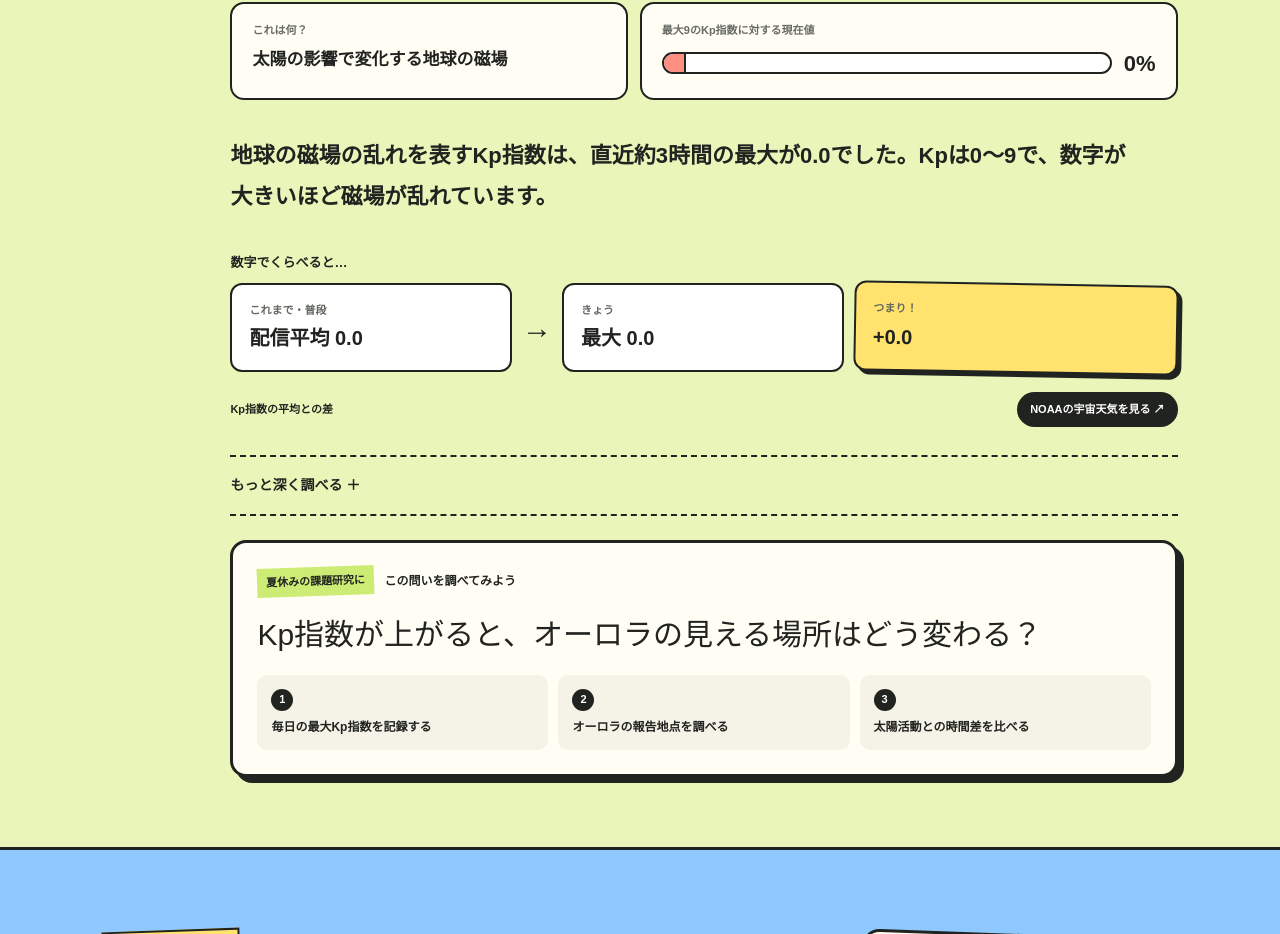
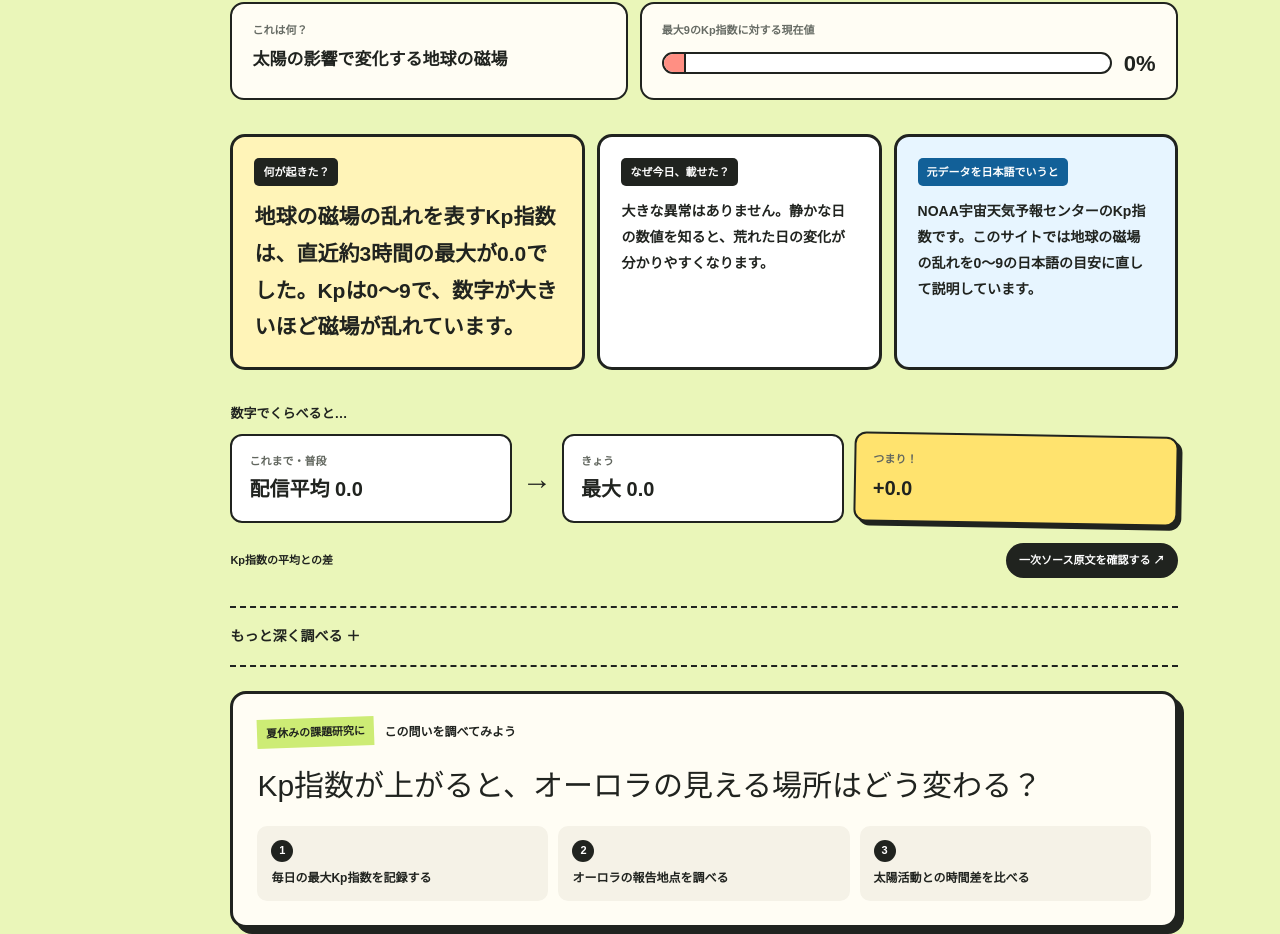
Before and after one commit to 77aoten-droid/odd-hours-jp, a Next.js app: page / in a window 1280 px wide. Shown: the part 2019-2953 px from the top of the page. Built offline with nearby package versions, Linux system fonts and the light colour scheme; no server answers.

Commit message:
Make every observation self explanatory

```diff
--- a/app/page.tsx
+++ b/app/page.tsx
@@ -47,6 +47,19 @@ function day(ago: number) {
 
 function normalWiki(article: string) {
   return !/^(Main_Page|Special:|Wikipedia:|File:|Portal:|Cookie)/.test(article);
+}
+
+function sourceInJapanese(story: Story) {
+  if (story.source.includes("wikipedia.org")) {
+    return `Wikimediaが集計した英語版Wikipediaの閲覧順位と閲覧回数です。このサイトでは項目名・人物や作品の概要・前日からの順位変化を日本語にして掲載しています。`;
+  }
+  if (story.source.includes("earthquake.usgs.gov")) {
+    return "米国地質調査所（USGS）の観測記録です。このサイトでは場所、規模、24時間件数、7日平均との違いを日本語で整理しています。";
+  }
+  if (story.source.includes("eonet.gsfc.nasa.gov")) {
+    return "NASA EONETの進行中イベントです。このサイトでは英語の分類名と主な登録例を日本語にし、直近30日の件数として整理しています。";
+  }
+  return "NOAA宇宙天気予報センターのKp指数です。このサイトでは地球の磁場の乱れを0〜9の日本語の目安に直して説明しています。";
 }
 
 async function translateToJapanese(text: string) {
@@ -116,7 +129,9 @@ async function collectStories(): Promise<Story[]> {
     stories.push({
       genre: "みんなが急に調べたもの",
       icon: "🔎",
-      hook: rising.old ? `たった1日で、${rising.jump}人抜き！` : "きのうまで圏外、きょう急浮上！",
+      hook: rising.old
+        ? `英語版Wikipediaで、前日${rising.old}位から今日${rising.rank}位へ`
+        : `英語版Wikipediaで、前日の上位圏外から今日${rising.rank}位へ`,
       whatType: info.description || "人物・作品・場所などの注目項目",
       meter: Math.max(8, Math.round((1 - rising.rank / Math.max(rising.old || 100, 1)) * 100)),
       meterLabel: "前日順位から、どれだけ上がった？",
@@ -156,7 +171,9 @@ async function collectStories(): Promise<Story[]> {
     stories.push({
       genre: "みんなが急に調べたもの",
       icon: ["🎬", "👤", "📚"][index] || "🔎",
-      hook: item.old ? `前日から${item.jump}位もジャンプ！` : "突然、世界の注目が集まった",
+      hook: item.old
+        ? `英語版Wikipediaで、前日${item.old}位から今日${item.rank}位へ`
+        : `英語版Wikipediaで、前日の上位圏外から今日${item.rank}位へ`,
       whatType: info.description || "人物・作品・場所などの注目項目",
       meter: Math.max(8, Math.round((1 - item.rank / Math.max(item.old || 100, 1)) * 100)),
       meterLabel: "前日順位から、どれだけ上がった？",
@@ -271,6 +288,17 @@ async function collectStories(): Promise<Story[]> {
     Drought: "干ばつ",
     DustHaze: "砂じん・煙霧",
   };
+  const rankedCategories = [...counts.entries()].sort((a, b) => b[1] - a[1]);
+  const categoryExamples = new Map<string, string>(
+    await Promise.all(rankedCategories.slice(0, 3).map(async ([category]) => {
+      const titles = events
+        .filter((event: any) => event.categories?.some((item: any) => item.title === category))
+        .slice(0, 3)
+        .map((event: any) => event.title)
+        .join("、");
+      return [category, (await translateToJapanese(titles)) || titles] as [string, string];
+    })),
+  );
 
   if (dominant) {
     const average = Math.round(events.length / Math.max(counts.size, 1));
@@ -286,7 +314,7 @@ async function collectStories(): Promise<Story[]> {
       researchQuestion: `なぜ今、${label}がほかの自然現象より多く見えているのだろう？`,
       researchSteps: ["発生地点を世界地図に印をつける", "季節や気温との関係を調べる", "1か月後に同じ分類をもう一度数える"],
       title: `いま目立つ自然現象は「${label}」`,
-      summary: `NASAの公開データでは、直近30日の進行中イベント${events.length}件のうち、${dominant[1]}件が「${label}」に分類されています。`,
+      summary: `NASAの公開データでは、直近30日の進行中イベント${events.length}件のうち、${dominant[1]}件が「${label}」に分類されています。主な登録例は「${categoryExamples.get(dominant[0]) || "取得できませんでした"}」です。`,
       background:
         "NASA EONETは、山火事・火山・嵐・洪水など、衛星画像で追跡できる自然現象を世界規模で整理した公開データです。",
       whyNow: `全カテゴリーの単純平均${average}件に対して${dominant[1]}件まで集中しており、いまの観測画面で最も目立っています。`,
@@ -317,7 +345,7 @@ async function collectStories(): Promise<Story[]> {
       researchQuestion: `${label}は世界のどの地域に集まっているのだろう？`,
       researchSteps: ["発生地点を地図に印をつける", "緯度や季節の共通点を探す", "別の月と件数を比べる"],
       title: `衛星が追う「${label}」、いま世界で${count}件`,
-      summary: `NASA EONETに登録された直近30日の進行中イベントでは、「${label}」が${count}件あります。全体の約${share}%です。`,
+      summary: `NASA EONETに登録された直近30日の進行中イベントでは、「${label}」が${count}件あります。全体の約${share}%です。主な登録例は「${categoryExamples.get(category) || "取得できませんでした"}」です。`,
       background: `人工衛星などで確認された自然現象のうち、「${label}」に分類された進行中イベントです。`,
       whyNow: `現在のNASA EONETデータを分類別に数え、件数が上位になったため選びました。`,
       before: "分類平均",
@@ -456,7 +484,20 @@ export default async function Home() {
                   </div>
                 </div>
               </div>
-              <p className="summary">{story.summary}</p>
+              <section className="complete-explainer" aria-label={`${story.title}の日本語解説`}>
+                <div className="explainer-main">
+                  <small>何が起きた？</small>
+                  <p>{story.summary}</p>
+                </div>
+                <div>
+                  <small>なぜ今日、載せた？</small>
+                  <p>{story.whyNow}</p>
+                </div>
+                <div className="source-ja">
+                  <small>元データを日本語でいうと</small>
+                  <p>{sourceInJapanese(story)}</p>
+                </div>
+              </section>
               <p className="compare-title">数字でくらべると…</p>
               <div className="change" aria-label="変化の比較">
                 <div><small>これまで・普段</small><b>{story.before}</b></div>
@@ -466,15 +507,11 @@ export default async function Home() {
               </div>
               <div className="foot">
                 <span>{story.note}</span>
-                <a href={story.source} target="_blank" rel="noreferrer">{story.sourceLabel} ↗</a>
+                <a href={story.source} target="_blank" rel="noreferrer">一次ソース原文を確認する ↗</a>
               </div>
               <details className="deep">
                 <summary>もっと深く調べる ＋</summary>
                 <div className="deep-grid">
-                  <section>
-                    <span>どうして目立った？</span>
-                    <p>{story.whyNow}</p>
-                  </section>
                   <section>
                     <span>知っておきたい背景</span>
                     <p>{story.background}</p>
```
Also changed, not shown: app/globals.css.
